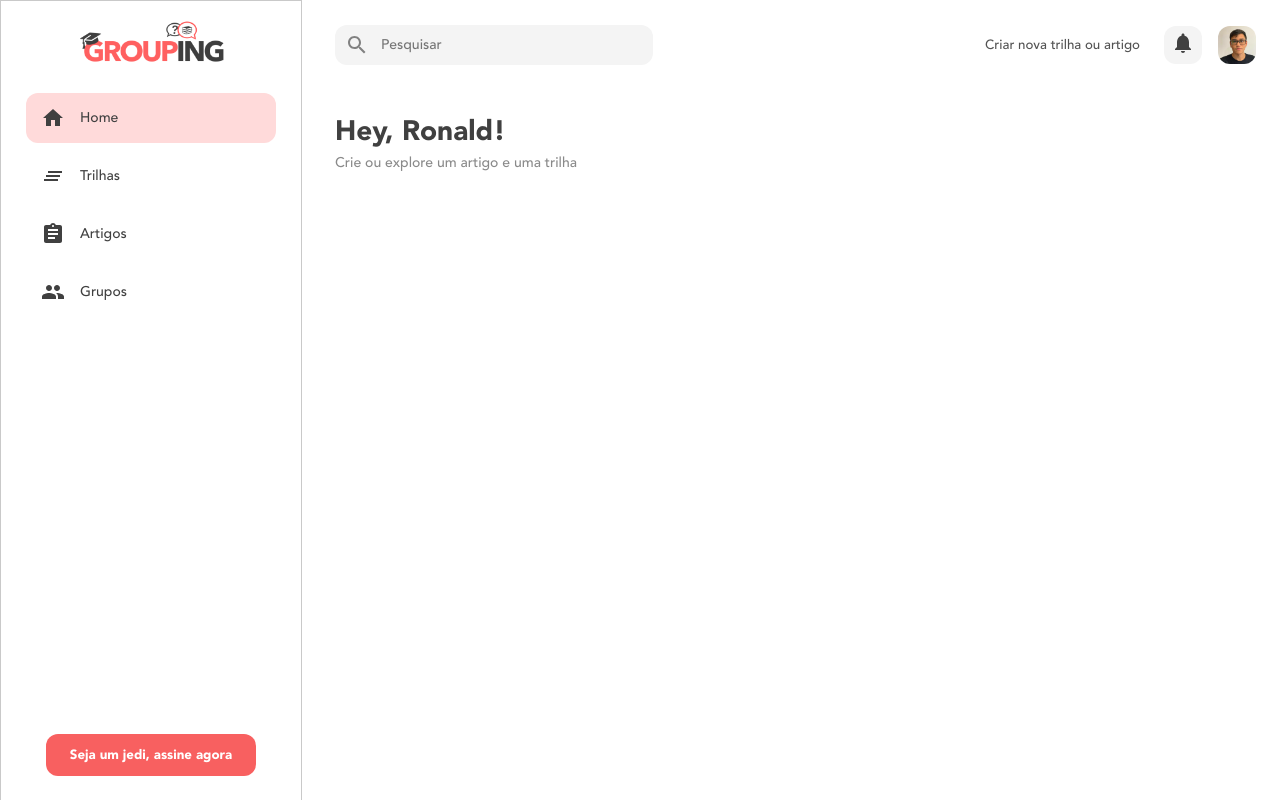
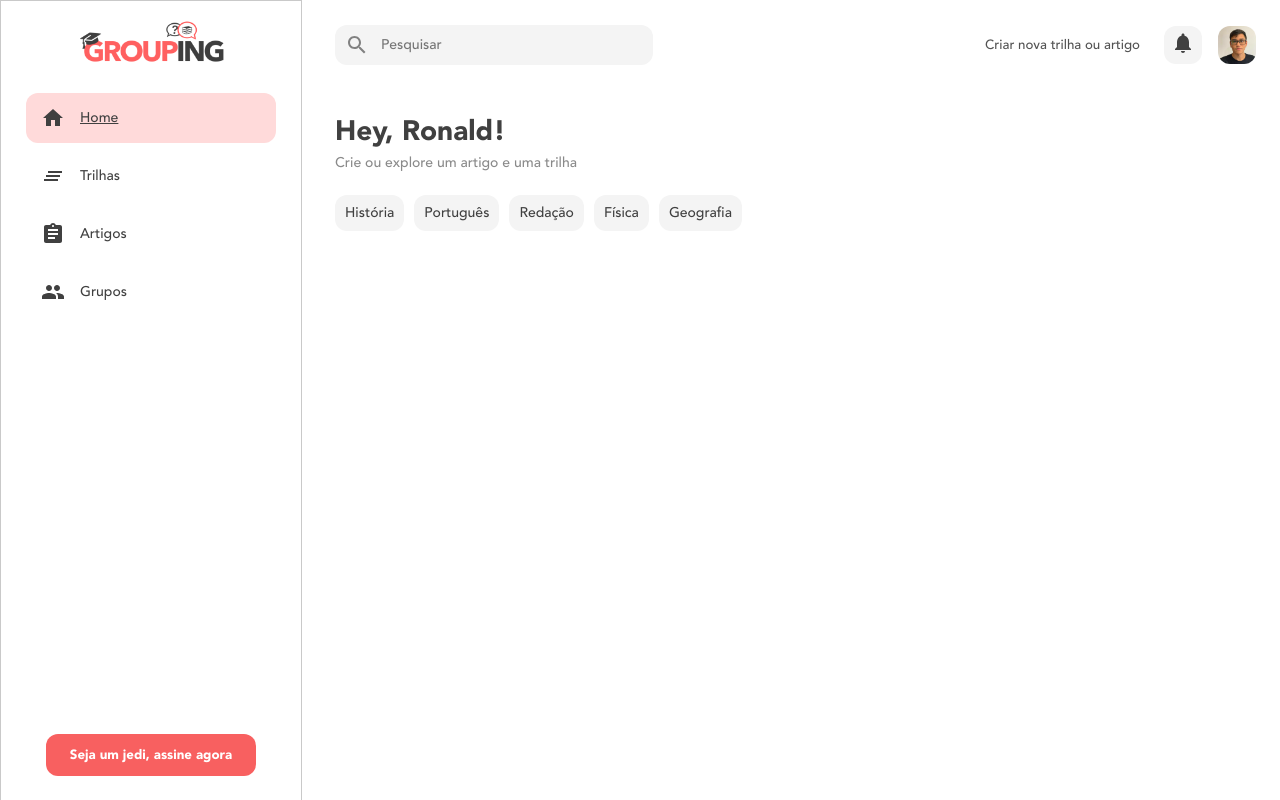
Before and after one commit to ronaldscruz/grouping, a React (Create React App) app: page /dashboard in a window 1280 px wide. Built offline with nearby package versions, Linux system fonts and the light colour scheme.

Commit message:
Subject tabs done

```diff
--- a/src/components/Sidebar/index.jsx
+++ b/src/components/Sidebar/index.jsx
@@ -1,5 +1,7 @@
 import React from "react";
 import "./styles.css";
+
+import { NavLink } from "react-router-dom";
 
 import Logo from "../Logo";
 import Button from "../Button";
@@ -14,8 +16,14 @@ function Sidebar() {
           <Logo width={155} />
         </div>
         <ul className="sidebar-items">
-          <li className="sidebar-item __selected">
-            <Home className="__icon-mr" /> Home
+          <li>
+            <NavLink
+              className="sidebar-item"
+              to="/dashboard"
+              activeClassName="__selected"
+            >
+              <Home className="__icon-mr" /> Home
+            </NavLink>
           </li>
           <li className="sidebar-item">
             <ClearAll className="__icon-mr" /> Trilhas
--- a/src/components/Sidebar/styles.css
+++ b/src/components/Sidebar/styles.css
@@ -36,6 +36,17 @@
   transition: all 0.2s ease;
 }
 
+.sidebar-item a {
+  color: #404040;
+  text-decoration: none !important;
+}
+
+.sidebar-item a:focus {
+  color: #404040;
+  text-decoration: none;
+  outline: 0 !important;
+}
+
 .sidebar-item:hover {
   background: #ffe4e4;
 }
--- /dev/null
+++ b/src/pages/Dashboard/SubjectTabs/index.jsx
@@ -0,0 +1,76 @@
+import React, { useState, useEffect } from "react";
+import "./styles.css";
+
+function SubjectTabs({ onSubjectChange }) {
+  const [currentSubject, setCurrentSubject] = useState("history");
+
+  useEffect(() => {
+    if (onSubjectChange) onSubjectChange(currentSubject);
+  });
+
+  function changeCurrentSubject(newValue) {
+    if (newValue === currentSubject) return;
+    setCurrentSubject(newValue);
+  }
+
+  return (
+    <div className="subject-tabs">
+      <input
+        type="radio"
+        name="filterBySubject"
+        id="only-history"
+        value="history"
+        onChange={(e) => changeCurrentSubject(e.target.value)}
+      />
+      <label htmlFor="only-history" className="subject-tab">
+        História
+      </label>
+
+      <input
+        type="radio"
+        name="filterBySubject"
+        id="only-portuguese"
+        value="portuguese"
+        onChange={(e) => changeCurrentSubject(e.target.value)}
+      />
+      <label htmlFor="only-portuguese" className="subject-tab">
+        Português
+      </label>
+
+      <input
+        type="radio"
+        name="filterBySubject"
+        id="only-essay"
+        value="essay"
+        onChange={(e) => changeCurrentSubject(e.target.value)}
+      />
+      <label htmlFor="only-essay" className="subject-tab">
+        Redação
+      </label>
+
+      <input
+        type="radio"
+        name="filterBySubject"
+        id="only-physics"
+        value="physics"
+        onChange={(e) => changeCurrentSubject(e.target.value)}
+      />
+      <label htmlFor="only-physics" className="subject-tab">
+        Física
+      </label>
+
+      <input
+        type="radio"
+        name="filterBySubject"
+        id="only-geography"
+        value="geography"
+        onChange={(e) => changeCurrentSubject(e.target.value)}
+      />
+      <label htmlFor="only-geography" className="subject-tab">
+        Geografia
+      </label>
+    </div>
+  );
+}
+
+export default SubjectTabs;
--- /dev/null
+++ b/src/pages/Dashboard/SubjectTabs/styles.css
@@ -0,0 +1,28 @@
+.subject-tabs {
+  display: flex;
+  align-items: center;
+}
+
+.subject-tab {
+  display: flex;
+  justify-content: center;
+  align-items: center;
+  height: 36px;
+  border-radius: 12px;
+  background: #f4f4f4;
+  color: #404040;
+  font-size: 14px;
+  margin-right: 10px;
+  padding: 0 10px;
+  cursor: pointer;
+  transition: all 0.15s ease;
+}
+
+[name="filterBySubject"] {
+  display: none;
+}
+
+[name="filterBySubject"]:checked + label {
+  background: #ff6060;
+  color: #fff;
+}
--- a/src/pages/Dashboard/index.jsx
+++ b/src/pages/Dashboard/index.jsx
@@ -4,6 +4,7 @@ import "./styles.css";
 import AuthenticatedTopBar from "../../components/AuthenticatedTopBar";
 import Sidebar from "../../components/Sidebar";
 import DashboardGreeting from "./DashboardGreeting";
+import SubjectTabs from "./SubjectTabs";
 
 function Dashboard() {
   return (
@@ -12,6 +13,9 @@ function Dashboard() {
       <div className="__consider-sidebar">
         <AuthenticatedTopBar />
         <DashboardGreeting />
+        <div className="subject-tabs-dashboard">
+          <SubjectTabs onSubjectChange={(subject) => {}} />
+        </div>
       </div>
     </div>
   );
--- a/src/pages/Dashboard/styles.css
+++ b/src/pages/Dashboard/styles.css
@@ -1,3 +1,7 @@
 .sidebar-content {
   margin-left: 250px;
 }
+
+.subject-tabs-dashboard {
+  margin: 22px 0 64px;
+}
```
